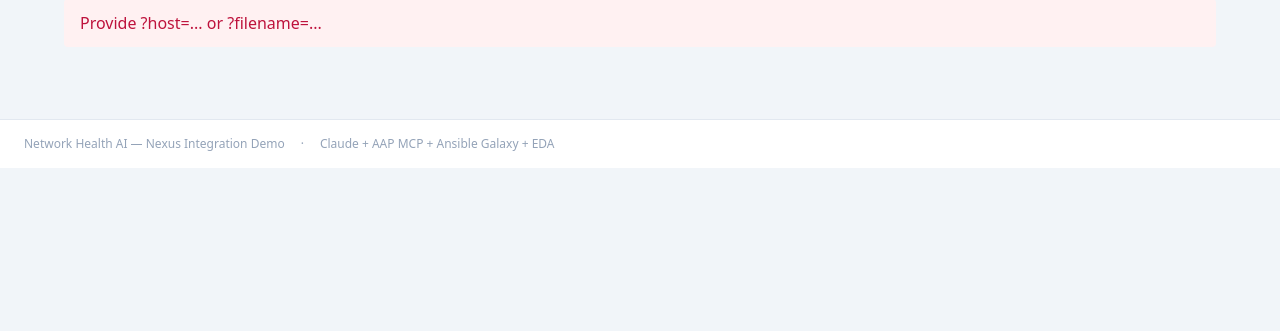
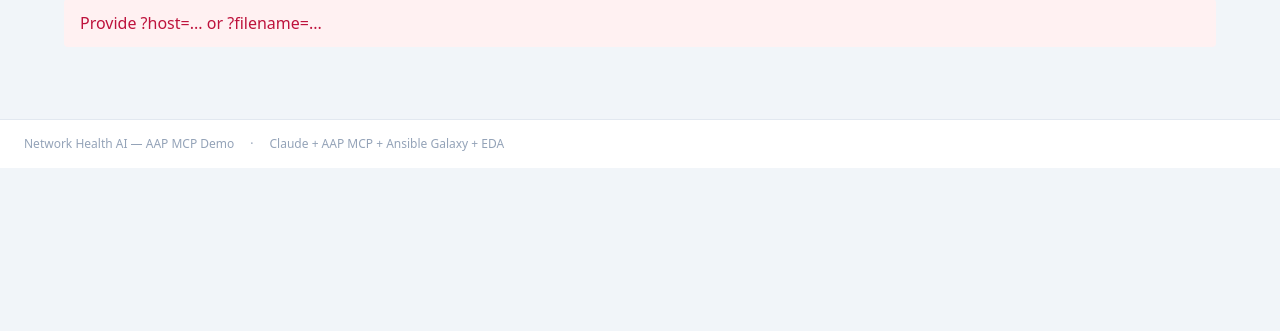
Before and after one commit to rohitthakur2590/AAP-Enterprise-MCP-Server, a FastAPI app: page /report in a window 1280 px wide. Shown: the part 134-465 px from the top of the page. Run offline with FastAPI, Linux system fonts and the light colour scheme; parts of the project's set-up code (start-up, migrations or seed data) failed here and were passed over; some libraries are stand-ins or nearby versions.

Commit message:
Update docs
Signed-off-by: rohitthakur2590 <rohitthakur2590@outlook.com>

```diff
--- a/templates/base.html
+++ b/templates/base.html
@@ -57,7 +57,7 @@
   <footer class="mt-12 border-t border-slate-200 bg-white">
     <div class="max-w-7xl mx-auto px-4 sm:px-6 py-4 flex flex-col sm:flex-row items-center justify-between gap-2 text-xs text-slate-400">
       <div class="flex items-center gap-4">
-        <span>Network Health AI — Nexus Integration Demo</span>
+        <span>Network Health AI — AAP MCP Demo</span>
         <span class="hidden sm:inline">·</span>
         <span class="hidden sm:inline">Claude + AAP MCP + Ansible Galaxy + EDA</span>
       </div>
```
Also changed, not shown: README.md.
